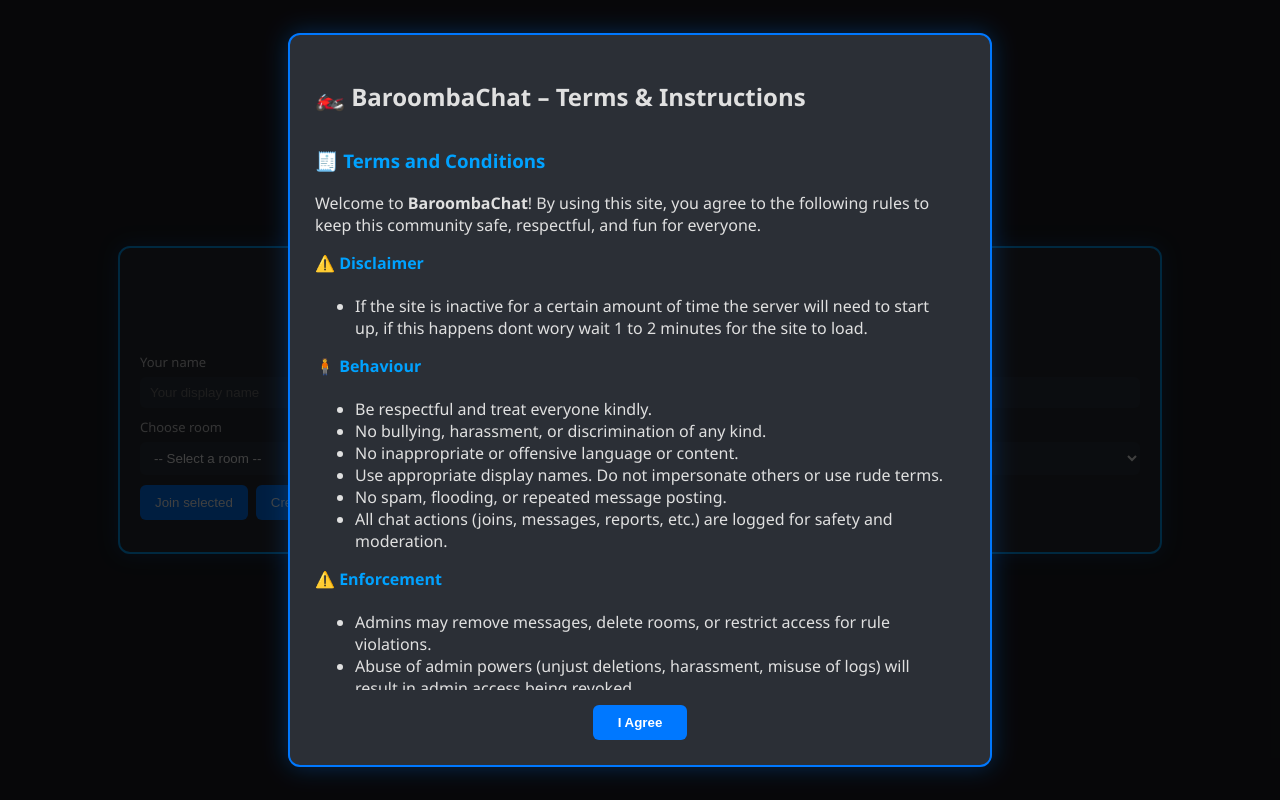
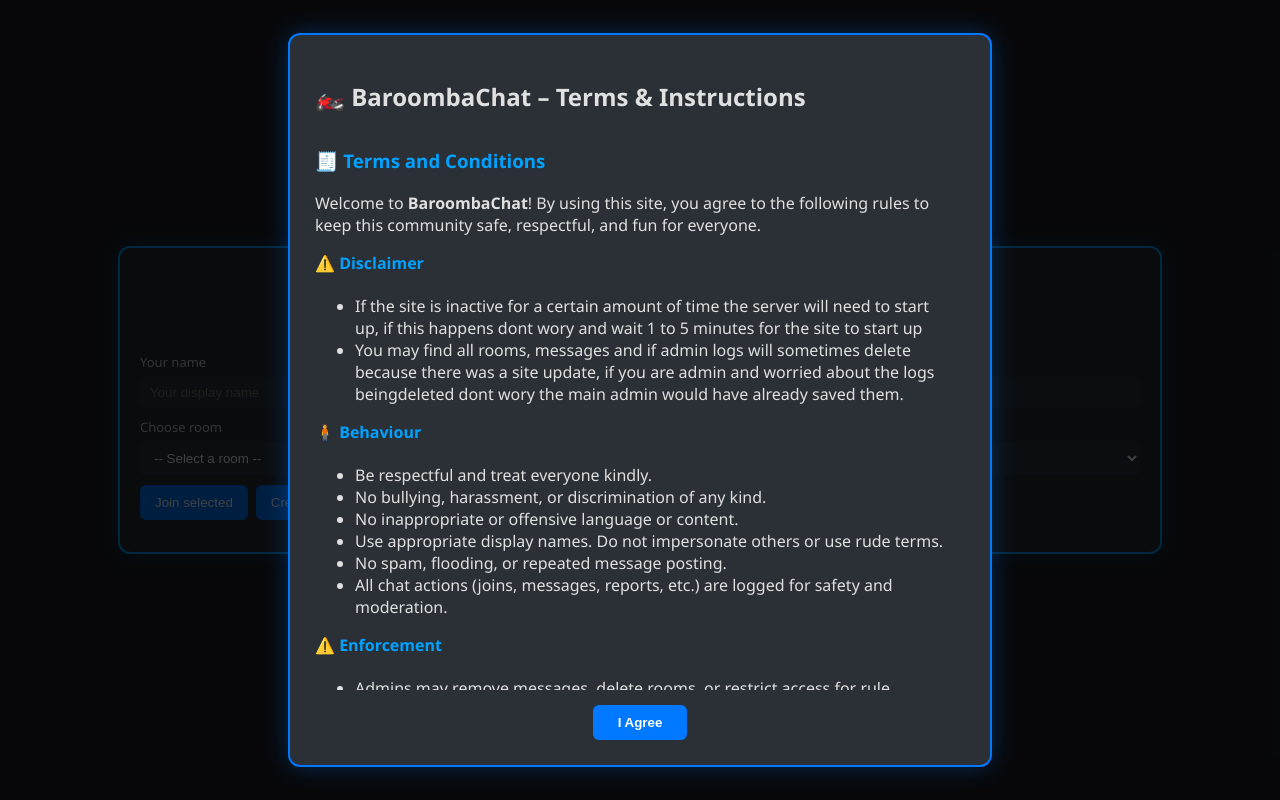
Before and after one commit to Rehcra867/Baroombachat, a website: page index.html in a window 1280 px wide. Drawn offline with nearby package versions, Linux system fonts and the light colour scheme; no server answers.

Commit message:
Add extra disclaimer

```diff
--- a/index.html
+++ b/index.html
@@ -85,7 +85,8 @@
 
         <h4>⚠️ Disclaimer</h4>
         <ul>
-          <li>If the site is inactive for a certain amount of time the server will need to start up, if this happens dont wory wait 1 to 2 minutes for the site to load.</li>
+          <li>If the site is inactive for a certain amount of time the server will need to start up, if this happens dont wory and wait 1 to 5 minutes for the site to start up</li>
+          <li> You may find all rooms, messages and if admin logs will sometimes delete because there was a site update, if you are admin and worried about the logs beingdeleted dont wory the main admin would have already saved them.</li>
         </ul>
 
         <h4>🧍 Behaviour</h4>
```
